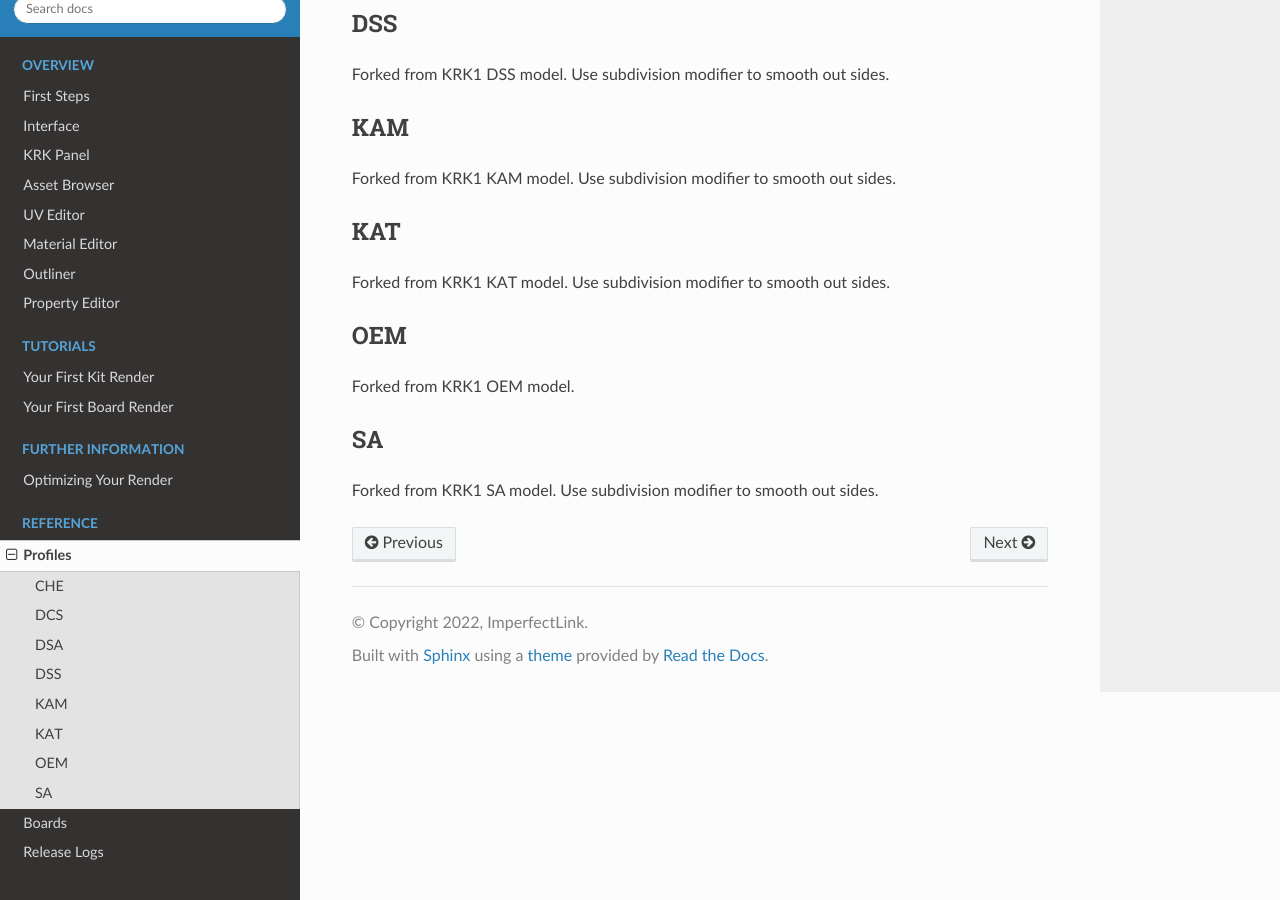
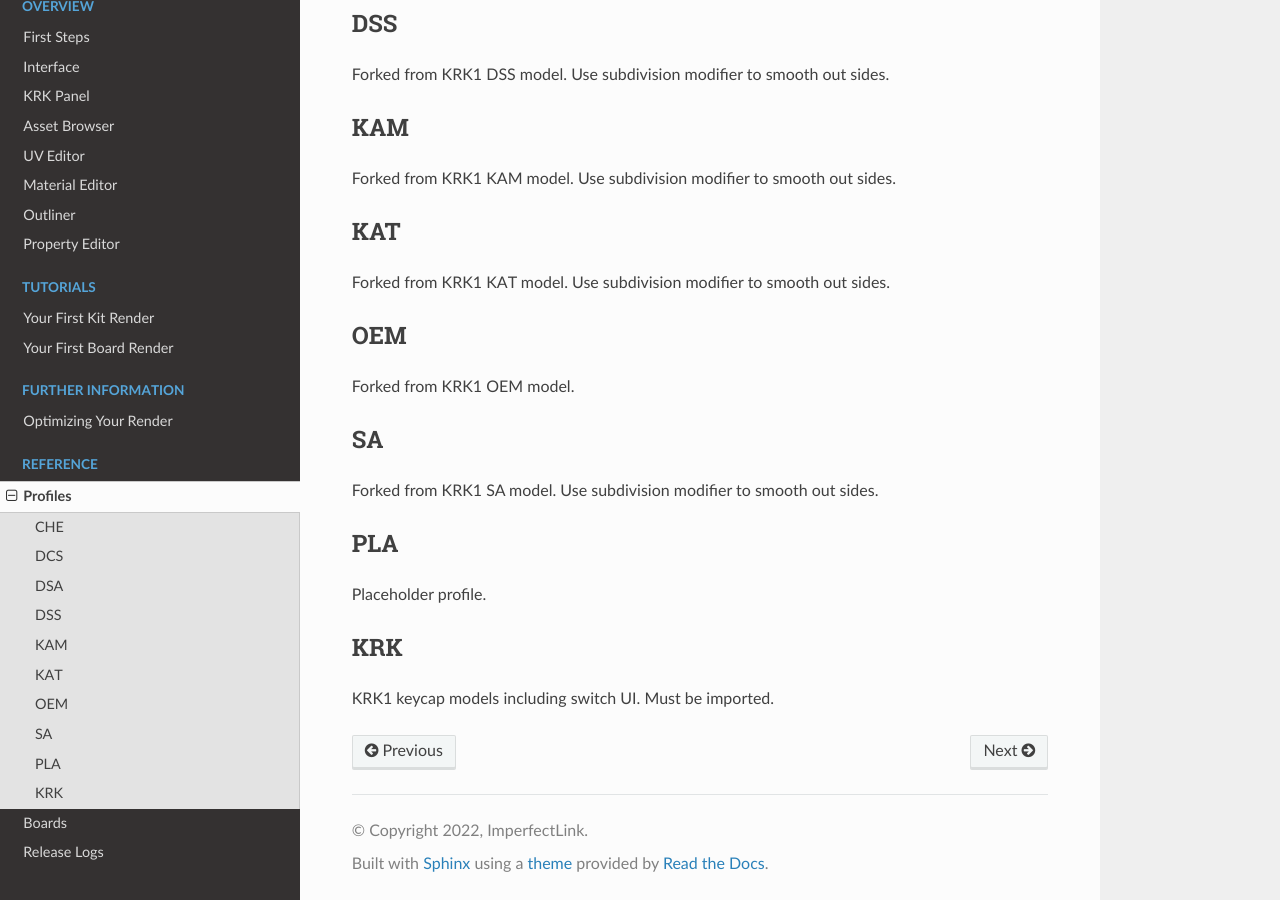
Before and after one commit to imperfectlink/KeyboardRenderKit, a Sphinx documentation site: the page built from docs/source/profiles.rst, in a window 1280 px wide and 900 px high, scrolled down 513 px. Built offline with Sphinx 7.4.7 and the Read the Docs theme 2.0.0, drawn with Linux system fonts in a browser that asks for light colours.

Commit message:
Update profiles.rst

```diff
--- a/docs/source/profiles.rst
+++ b/docs/source/profiles.rst
@@ -31,3 +31,11 @@ Forked from KRK1 OEM model.
 SA
 ~~~~
 Forked from KRK1 SA model. Use subdivision modifier to smooth out sides.
+
+PLA
+~~~~
+Placeholder profile.
+
+KRK
+~~~~
+KRK1 keycap models including switch UI. Must be imported.
```
